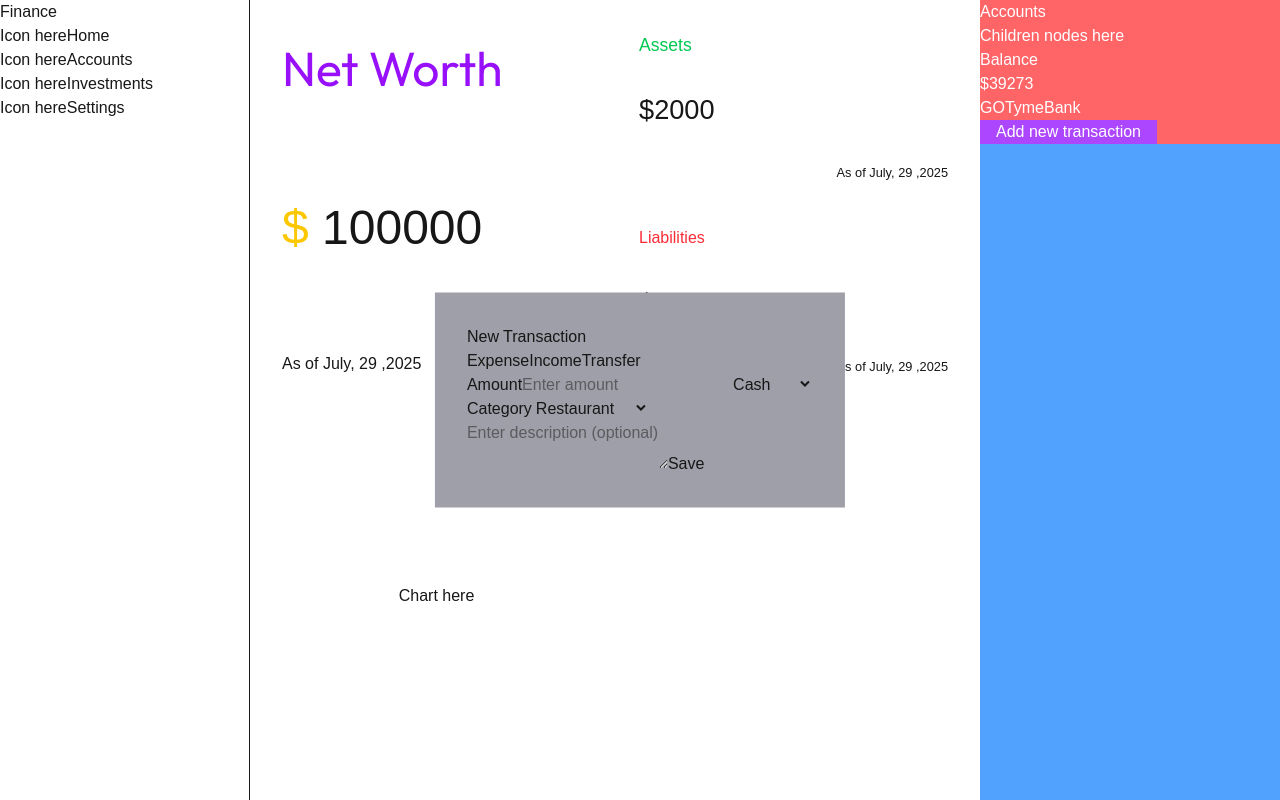
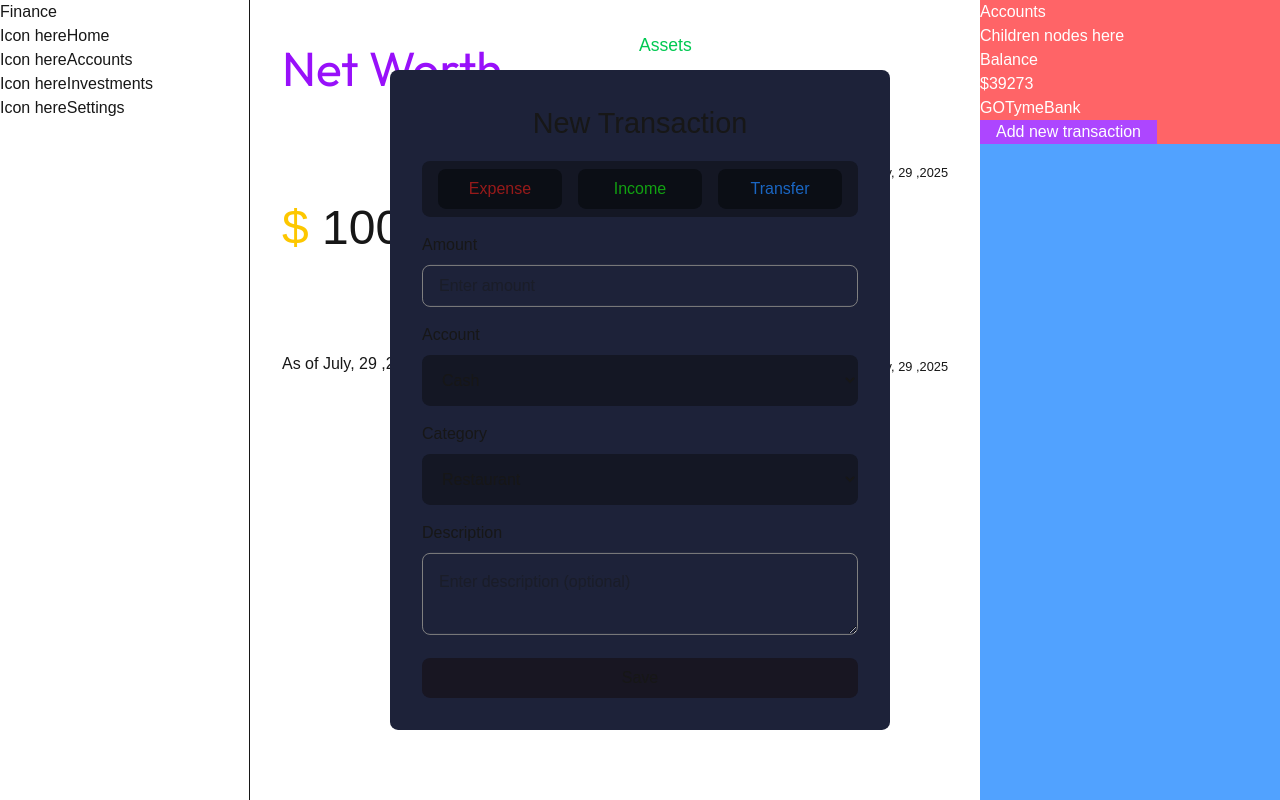
Before and after one commit to asshleygozar/financial-manager, a Next.js app: page /home in a window 1280 px wide. Both pictures are taken after a click on the button "Add new transaction". Built offline with nearby package versions, Linux system fonts and the light colour scheme.

Commit message:
add styles and display layout using css for controlled and structured design

```diff
--- a/components/Modal.tsx
+++ b/components/Modal.tsx
@@ -1,15 +1,23 @@
+import styles from '@/styles/components/modal.module.css';
+
 function Modal() {
 	return (
-		<div className='bg-zinc-400 max-w-md h-fit absolute top-1/2 left-1/2 transform -translate-x-1/2 -translate-y-1/2 p-[32px]  '>
-			<h1>New Transaction</h1>
-			<nav>
-				<button>Expense</button>
-				<button>Income</button>
-				<button>Transfer</button>
+		<div
+			id={styles.modalContainer}
+			className='max-w-md h-fit absolute top-1/2 left-1/2 transform -translate-x-1/2 -translate-y-1/2 p-[32px] rounded-lg flex flex-col gap-[1rem]'
+		>
+			<h1 className={styles.header}>New Transaction</h1>
+			<nav className={styles.navigation}>
+				<button className={styles.expenseButton}>Expense</button>
+				<button className={styles.inconeButton}>Income</button>
+				<button className={styles.transferButton}>Transfer</button>
 			</nav>
-			<form>
+			<form className={styles.form}>
 				<div>
-					<label htmlFor='amount'>
+					<label
+						htmlFor='amount'
+						className=''
+					>
 						Amount
 						<input
 							id='amount'
@@ -18,9 +26,11 @@ function Modal() {
 						/>
 					</label>
 					<label htmlFor='accounts'>
+						Account
 						<select
 							name='accounts'
 							id='accounts'
+							className={styles.selector}
 						>
 							<option value='cash'>Cash</option>
 							<option value='gotyme'>GoTyme</option>
@@ -34,6 +44,7 @@ function Modal() {
 						<select
 							name='category'
 							id='category'
+							className={styles.selector}
 						>
 							<optgroup label='food-and-drinks'>
 								<option value='restaurant'>Restaurant</option>
@@ -49,13 +60,15 @@ function Modal() {
 					</label>
 				</div>
 				<label htmlFor='description'>
+					Description
 					<textarea
+						className={styles.description}
 						name='description'
 						id='description'
 						placeholder='Enter description (optional)'
 					></textarea>
 				</label>
-                <button type="submit">Save</button>
+				<button type='submit' className={styles.saveButton}>Save</button>
 			</form>
 		</div>
 	);
--- /dev/null
+++ b/styles/components/modal.module.css
@@ -0,0 +1,97 @@
+#modalContainer {
+	background-color: #1d2239;
+    max-width: 500px;
+    width: 50%;
+    min-width: 400px;
+    max-height: max-content;
+}
+
+.header {
+	font-size: 1.8rem;
+	text-align: center;
+}
+
+.navigation {
+	display: flex;
+	justify-content: space-between;
+	gap: 1rem;
+	background-color: #141724;
+	border-radius: 0.5rem;
+	padding: 0.5rem 1rem;
+}
+
+.navigation > button {
+    width: 100%;
+	border-radius: 0.5rem;
+	background-color: rgb(11, 14, 21);
+	padding: 0.5rem 1rem;
+	cursor: pointer;
+	transition: background-color 0.2s ease-in-out;
+}
+
+.navigation > button:hover {
+	background-color: #181622;
+}
+
+.navigation > :nth-child(1) {
+	color: rgb(150, 26, 26);
+}
+
+.navigation > :nth-child(2) {
+	color: rgb(18, 161, 18);
+}
+
+.navigation > :nth-child(3) {
+	color: rgb(26, 102, 195);
+}
+
+.form {
+    display: flex;
+    flex-direction: column;
+    gap: 1rem;
+}
+
+.form > div {
+    display: flex;
+    flex-direction: column;
+    gap: 1rem;
+}
+
+.form input {
+    margin-top: 0.5rem;
+    display: block;
+    width: 100%;
+    border: 1px solid grey;
+    border-radius: 0.5rem;
+    padding: 0.5rem 1rem;
+    outline: none;
+}
+
+.selector {
+    margin-top: 0.5rem;
+    border-radius: 0.5rem;
+    background-color: #141724;
+    padding: 1rem;
+    width: 100%;
+}
+
+.description {
+    margin-top: 0.5rem;
+    border: 1px solid grey;
+    border-radius: 0.5rem;
+    padding: 1rem;
+    width: 100%;
+    outline: none;
+}
+
+.saveButton {
+    padding: 0.5rem 1rem;
+    width: 100%;
+    background-color: #181622;
+    border-radius: 0.5rem;
+    transition: background-color 0.1s ease-out;
+}
+
+.saveButton:hover {
+    background-color: #141724;
+}
```
